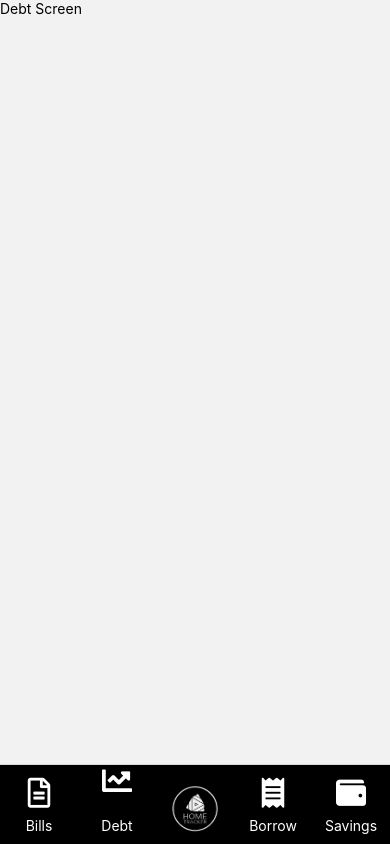
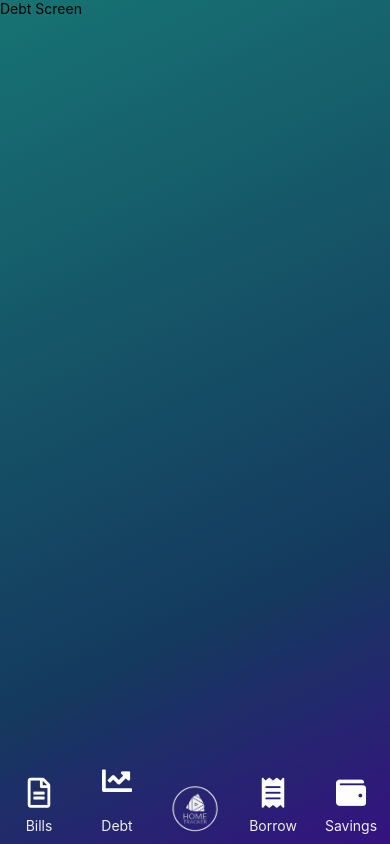
Before and after one commit to KevinAHarley/Household-Bill-Tracker, a React Native app: screen /DebtScreen in a window 390 px wide. Built offline with nearby package versions, Linux system fonts and the light colour scheme.

Commit message:
Create background component

```diff
--- a/src/App.tsx
+++ b/src/App.tsx
@@ -1,13 +1,16 @@
 import { NavigationContainer } from "@react-navigation/native";
 import { StatusBar } from "expo-status-bar";
 
+import Background from "components/Background";
 import AuthenticatedStack from "navigation/AuthenticatedStack";
 
 const App = () => {
   return (
     <NavigationContainer>
-      <StatusBar style="auto" />
-      <AuthenticatedStack />
+      <Background>
+        <StatusBar style="auto" />
+        <AuthenticatedStack />
+      </Background>
     </NavigationContainer>
   );
 };
--- /dev/null
+++ b/src/components/Background/Background.styles.ts
@@ -0,0 +1,5 @@
+import { StyleSheet } from "react-native";
+
+const styles = StyleSheet.create({});
+
+export default styles;
--- /dev/null
+++ b/src/components/Background/Background.tsx
@@ -0,0 +1,23 @@
+import { ReactNode } from "react";
+
+import { LinearGradient } from "expo-linear-gradient";
+
+type BackgroundProps = {
+  children: ReactNode;
+};
+
+const Background = ({ children }: BackgroundProps) => {
+  return (
+    <LinearGradient
+      colors={["#177373", "#143a5e", "#351280"]}
+      start={{ x: 0, y: 0 }}
+      end={{ x: 1, y: 1 }}
+      locations={[0, 0.7, 1]}
+      style={{ flex: 1 }}
+    >
+      {children}
+    </LinearGradient>
+  );
+};
+
+export default Background;
--- /dev/null
+++ b/src/components/Background/index.ts
@@ -0,0 +1,3 @@
+import Background from "./Background";
+
+export default Background;
--- a/src/navigation/AuthenticatedStack.styles.ts
+++ b/src/navigation/AuthenticatedStack.styles.ts
@@ -1,18 +1,23 @@
 import { StyleSheet } from "react-native";
+
+import config from "config";
 
 const styles = StyleSheet.create({
   tabBarLabelStyle: {
     fontSize: 14,
-    color: "white",
     paddingBottom: 10,
     marginTop: -5,
+    color: config.colors.secondary,
   },
   logoTabBarStyle: {
     marginTop: 8,
   },
   tabBarStyle: {
-    backgroundColor: "#000",
+    backgroundColor: "transparent",
+    borderTopColor: "transparent",
     height: 80,
+    position: "absolute",
+    shadowColor: "transparent",
   },
   raisedIcon: {
     marginBottom: 24,
--- a/src/screens/Authenticated/BillsScreen/BillsScreen.tsx
+++ b/src/screens/Authenticated/BillsScreen/BillsScreen.tsx
@@ -1,10 +1,12 @@
-import { Text, View } from "react-native";
+import { Text } from "react-native";
+
+import Background from "components/Background";
 
 const BillsScreen = () => {
   return (
-    <View>
+    <Background>
       <Text>Bills Screen</Text>
-    </View>
+    </Background>
   );
 };
 
--- a/src/screens/Authenticated/BorrowingScreen/BorrowingScreen.tsx
+++ b/src/screens/Authenticated/BorrowingScreen/BorrowingScreen.tsx
@@ -1,10 +1,12 @@
-import { Text, View } from "react-native";
+import { Text } from "react-native";
+
+import Background from "components/Background";
 
 const BorrowingScreen = () => {
   return (
-    <View>
+    <Background>
       <Text>Borrowing Screen</Text>
-    </View>
+    </Background>
   );
 };
 
--- a/src/screens/Authenticated/DashboardScreen/DashboardScreen.tsx
+++ b/src/screens/Authenticated/DashboardScreen/DashboardScreen.tsx
@@ -1,10 +1,12 @@
-import { Text, View } from "react-native";
+import { Text } from "react-native";
+
+import Background from "components/Background";
 
 const DashboardScreen = () => {
   return (
-    <View>
+    <Background>
       <Text>DashboardScreen Screen</Text>
-    </View>
+    </Background>
   );
 };
 
--- a/src/screens/Authenticated/DebtScreen/DebtScreen.tsx
+++ b/src/screens/Authenticated/DebtScreen/DebtScreen.tsx
@@ -1,10 +1,12 @@
 import { Text, View } from "react-native";
+
+import Background from "components/Background";
 
 const DebtScreen = () => {
   return (
-    <View>
+    <Background>
       <Text>Debt Screen</Text>
-    </View>
+    </Background>
   );
 };
 
--- a/src/screens/Authenticated/SavingsScreen/SavingsScreen.tsx
+++ b/src/screens/Authenticated/SavingsScreen/SavingsScreen.tsx
@@ -1,10 +1,12 @@
-import { Text, View } from "react-native";
+import { Text } from "react-native";
+
+import Background from "components/Background";
 
 const SavingsScreen = () => {
   return (
-    <View>
+    <Background>
       <Text>Savings Screen</Text>
-    </View>
+    </Background>
   );
 };
 
```
